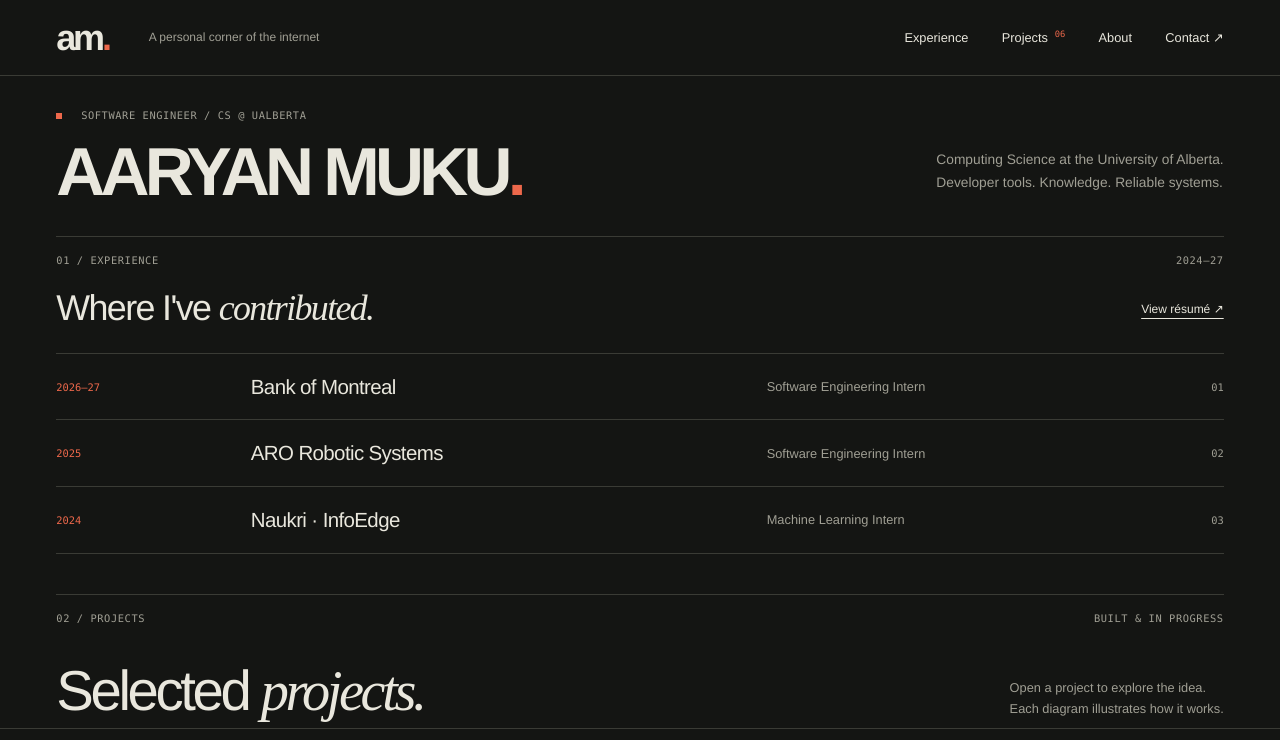
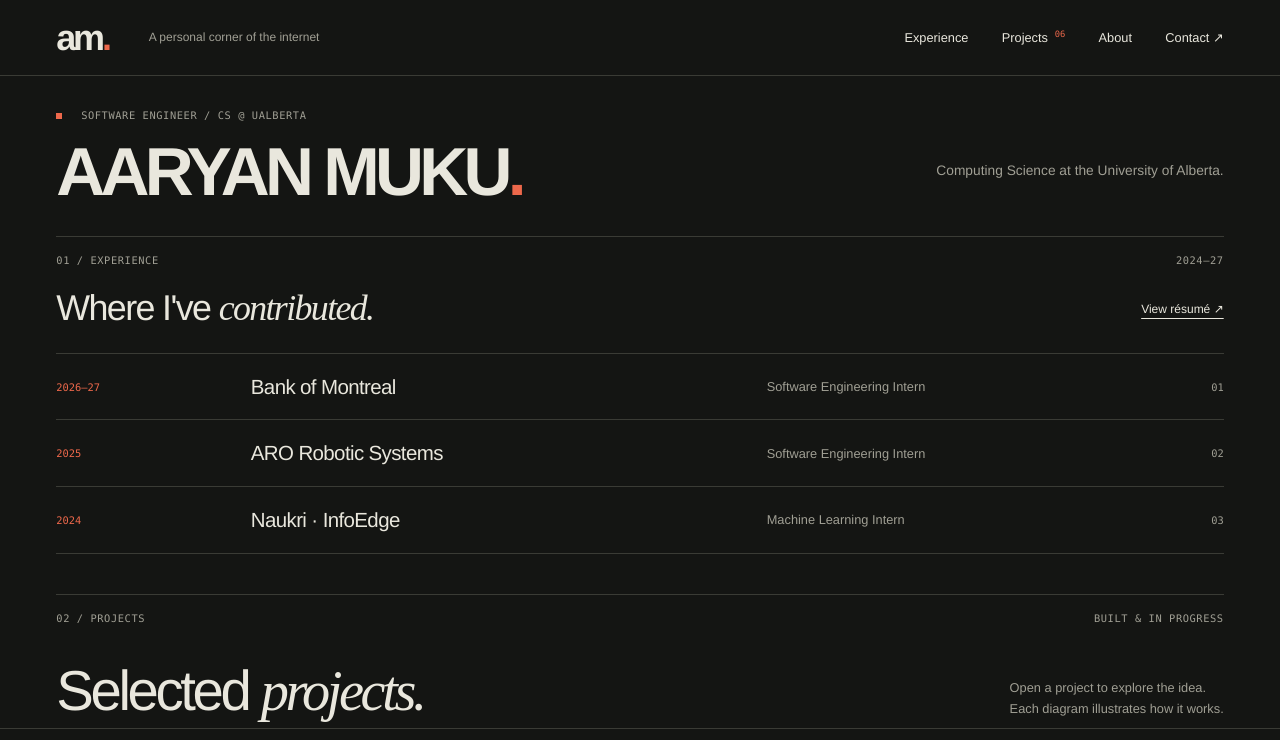
Before and after one commit to Aaryan-MK7/AaryanMk-profile, a plain HTML site: page index.html in a window 1280 px wide. Shown: the top 740 px of the page. Drawn offline with Linux system fonts and the light colour scheme.

Commit message:
Simplify portfolio introduction

```diff
--- a/index.html
+++ b/index.html
@@ -44,7 +44,7 @@
       <p class="micro"><i class="square" aria-hidden="true"></i> Software engineer / CS @ UAlberta</p>
       <div class="intro-row">
         <h1 id="intro-title">AARYAN MUKU<span class="accent">.</span></h1>
-        <p class="intro-description">Computing Science at the University of Alberta.<br>Developer tools. Knowledge. Reliable systems.</p>
+        <p class="intro-description">Computing Science at the University of Alberta.</p>
       </div>
     </section>
 
```
